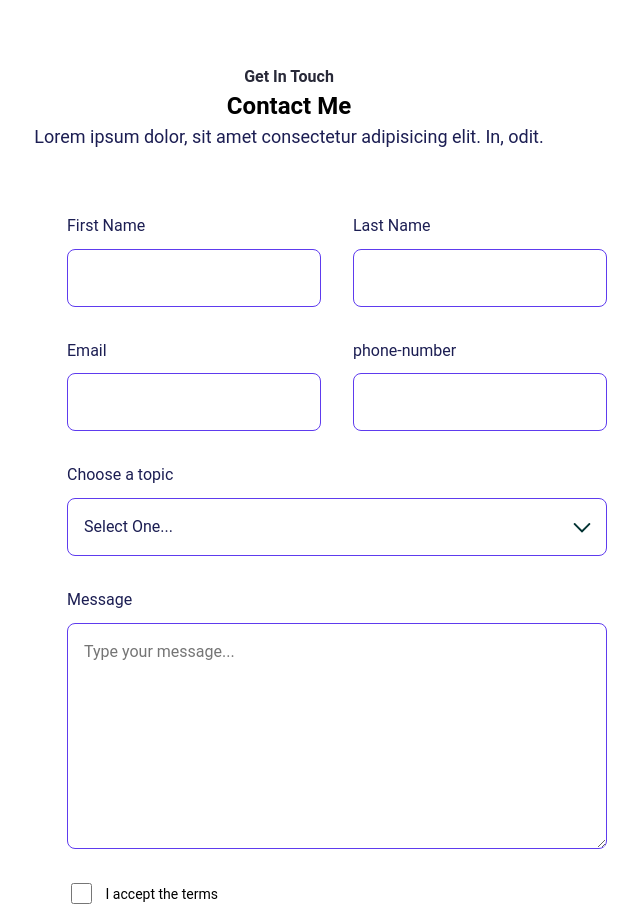
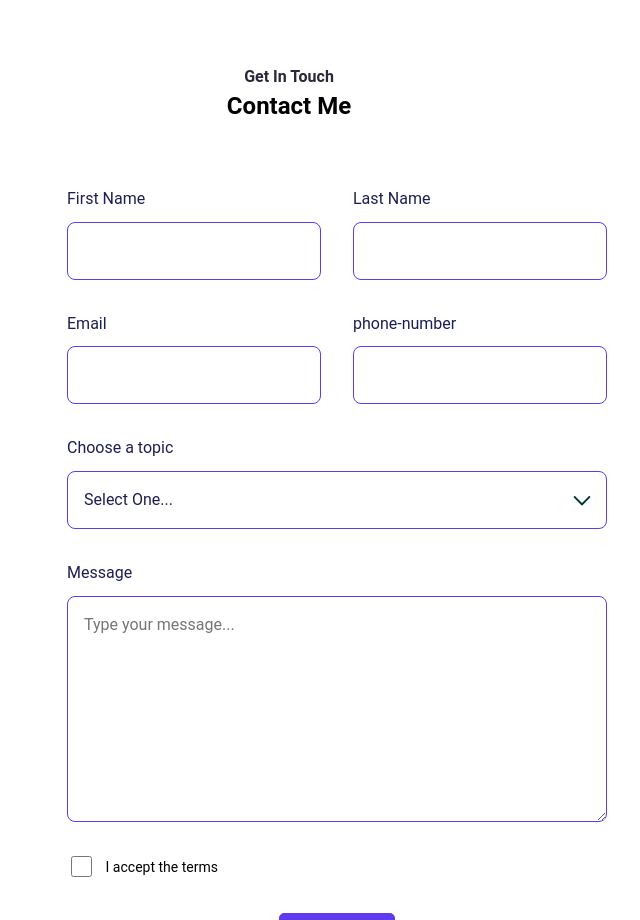
Before and after one commit to ANNGLORIOUS/my-portfolio, a React (Create React App) app: page / in a window 1280 px wide. Shown: the part 2380-3300 px from the top of the page, without its empty margins (351-991 px from the left). Built offline with nearby package versions, Linux system fonts and the light colour scheme.

Commit message:
added a logo

```diff
--- a/src/components/ContactMe.js
+++ b/src/components/ContactMe.js
@@ -4,9 +4,6 @@ export default function ContactMe() {
         <div>
           <p className="sub--title">Get In Touch</p>
           <h2>Contact Me</h2>
-          <p className="text-lg">
-            Lorem ipsum dolor, sit amet consectetur adipisicing elit. In, odit.
-          </p>
         </div>
         <form className="contact--form--container">
           <div className="container">
```
